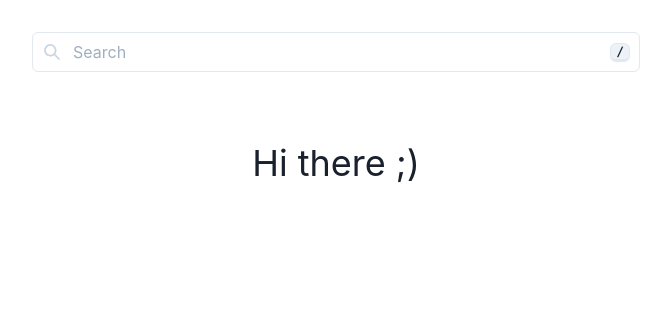
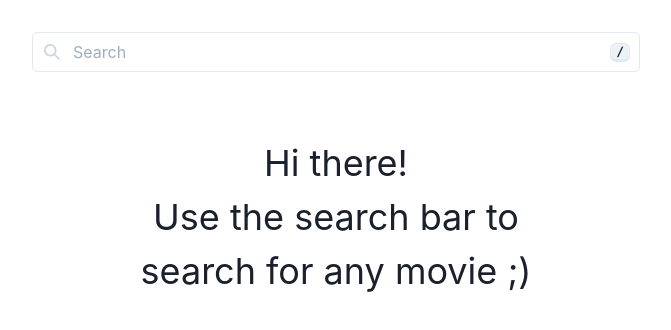
Before and after one commit to nerdsupremacist/tmdb-relay-test, a React (Create React App) app: page / in a window 1280 px wide. Shown: the top 330 px of the page, without its empty margins (304-975 px from the left). Built offline with nearby package versions, Linux system fonts and the light colour scheme; what react-relay would draw is missing.

Commit message:
Updating message in home page

```diff
--- a/src/App.tsx
+++ b/src/App.tsx
@@ -16,7 +16,13 @@ function App() {
         <Navbar />
         <Switch>
           <Route exact path="/">
-            <Container><Text textAlign="center" fontSize="4xl" padding={16}>Hi there ;)</Text></Container>
+            <Container>
+              <Text textAlign="center" fontSize="4xl" padding={16}>
+                Hi there!
+                <br />
+                Use the search bar to search for any movie ;)
+                </Text>
+            </Container>
           </Route>
           <Route path="/movie/:id">
             <DetailedMovieView />
```
